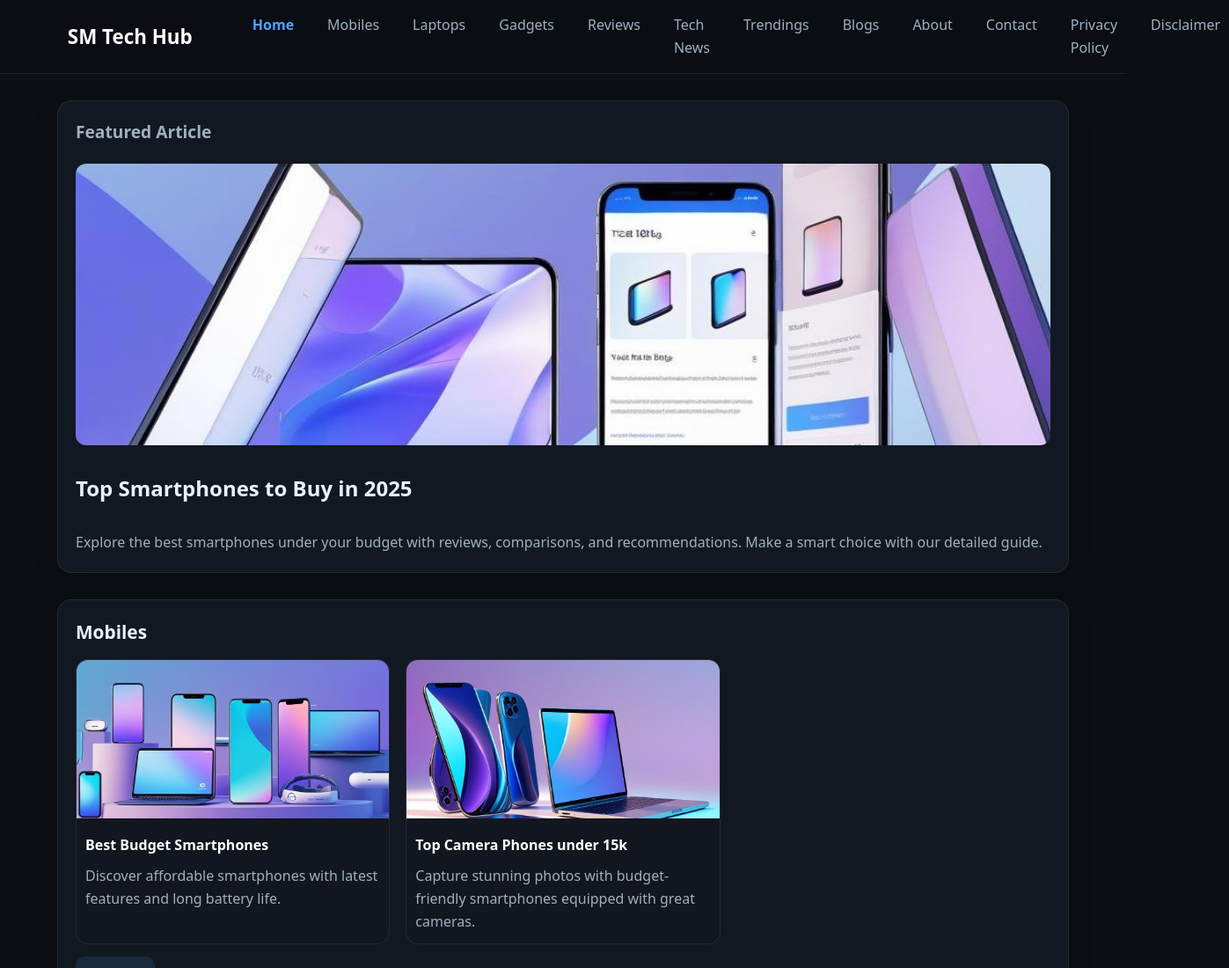
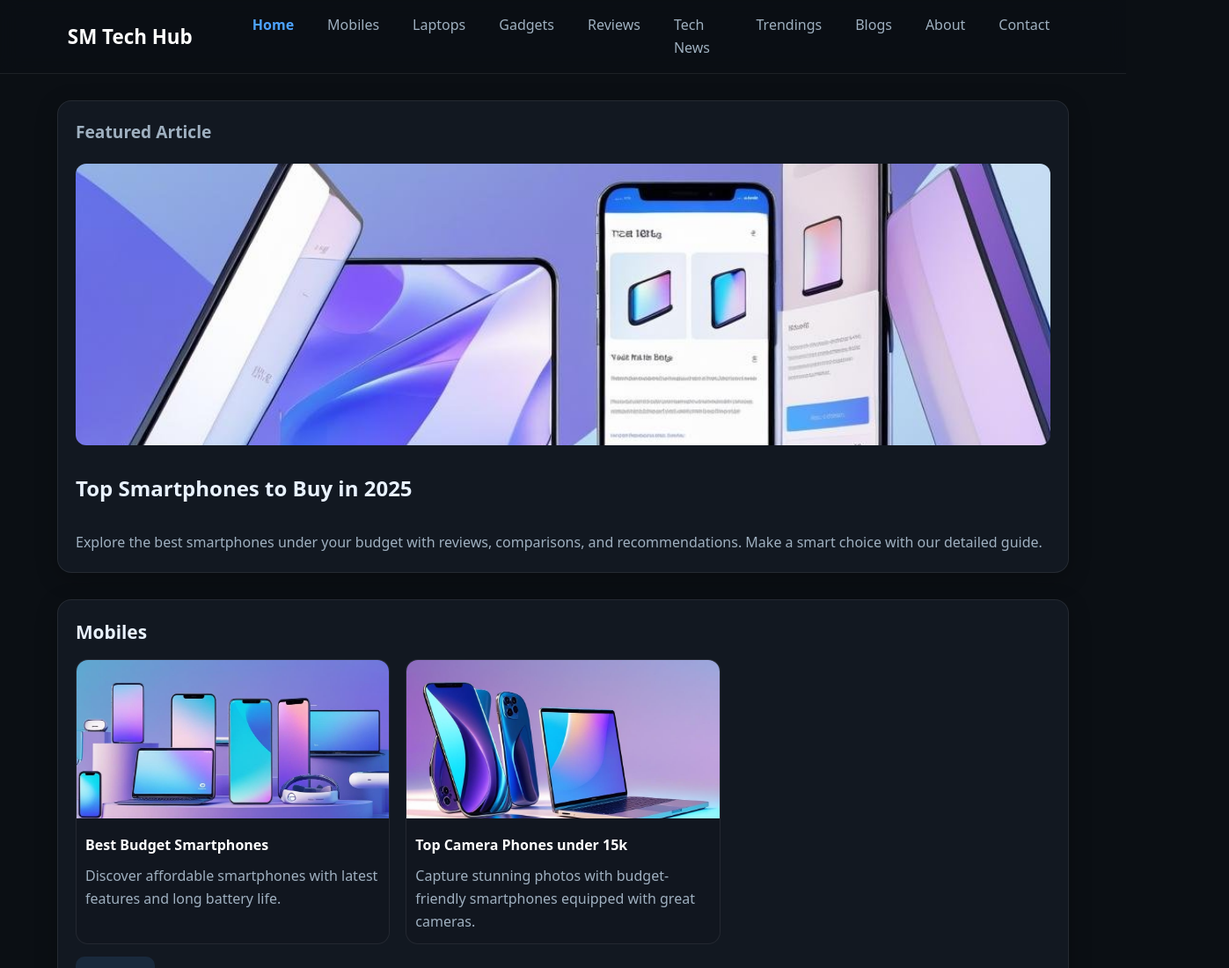
Before and after one commit to sagar9365/sm-tech-hub-2, a plain HTML site: page index.html in a window 1280 px wide. Shown: the top 1100 px of the page at 88% size, 1397 px wide, since content can reach past the window. Drawn offline with Linux system fonts and the light colour scheme.

Commit message:
Update index.html

```diff
--- a/index.html
+++ b/index.html
@@ -24,8 +24,6 @@
     <a href="blogs.html">Blogs</a>
     <a href="about.html">About</a>
     <a href="contact.html">Contact</a>
-    <a href="privacy.html">Privacy Policy</a>
-    <a href="disclaimer.html">Disclaimer</a>
   </nav>
 </header>
 
```
